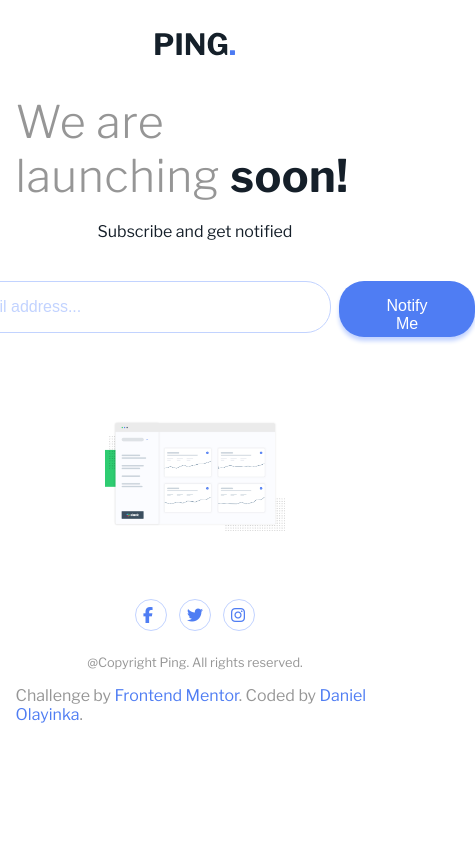
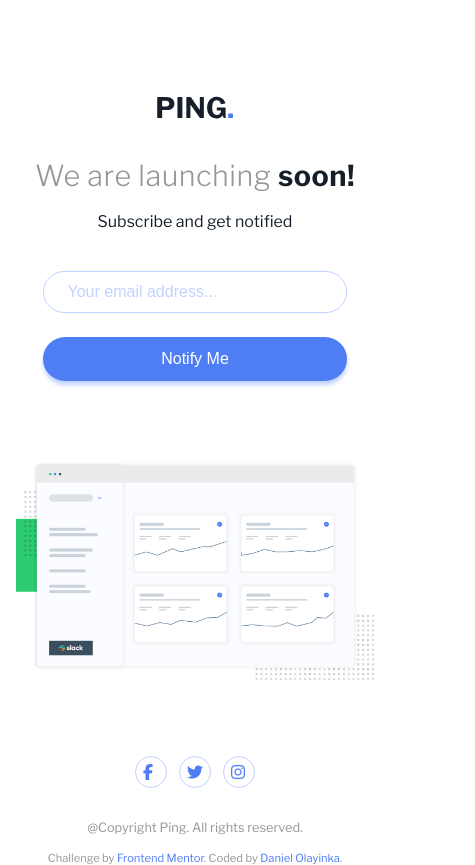
Before and after one commit to DanielOlayinka/Frontend-Mentor-Ping-coming-soon-page, a plain HTML site: page index.html in a window 390 px wide. Shown: the whole page, 475 px wide, since content can reach past the window. Before the commit the page ends 844 px from the top, so only its background shows below. Drawn offline with nearby package versions, Linux system fonts and the light colour scheme.

Commit message:
Mobile Responsiveness

```diff
--- a/style.css
+++ b/style.css
@@ -56,6 +56,7 @@ b {
   margin: 2.5rem 0;
   gap: 0.5rem;
 }
+
 #email-field {
   outline: none;
   width: 26rem;
@@ -75,13 +76,13 @@ b {
   color: var(--Blue200);
 }
 
-.email-input input{
+.email-input input {
   font-size: 1rem;
   font-weight: 200;
 }
 
 .email-input #email-error {
-  top:-9px;
+  top: -9px;
   color: var(--Red400);
   font-size: 0.8rem;
   margin-top: 0.5rem;
@@ -98,7 +99,7 @@ b {
   color: white;
   background-color: var(--Blue500);
   box-shadow: 0px 4px 4px var(--Blue200);
-  border-radius: 25px;
+  border-radius: 30px;
   padding: 1rem 3rem;
 }
 
@@ -160,3 +161,61 @@ footer a {
   color: var(--Blue500);
   text-decoration: none;
 }
+
+@media (max-width: 470px) {
+  body {
+    padding: 5rem 4%;
+  }
+
+  .logo img {
+    width: 4.7rem;
+  }
+
+  h1 {
+  font-size: 1.8rem;
+}
+
+b {
+  font-size: 1.8rem;
+}
+
+.email-confirmation {
+  display: flex;
+  flex-direction: column;
+  align-items: center;
+
+}
+
+#email-field {
+  width: 85%;
+  padding: .7rem 1.5rem;
+}
+
+.email-input {
+  width: 100%;
+ align-items: center;
+
+}
+
+.email-confirmation button {
+  width: 85%;
+  height: auto;
+  padding: .8rem 1.5rem;
+}
+
+.img {
+  width: 100%;
+}
+
+.socials {
+  margin: 2rem 0;
+}
+
+footer {
+  font-size: .7rem;
+}
+
+.email-input #email-error {
+  padding-bottom: 0.5rem;
+}
+}
```
